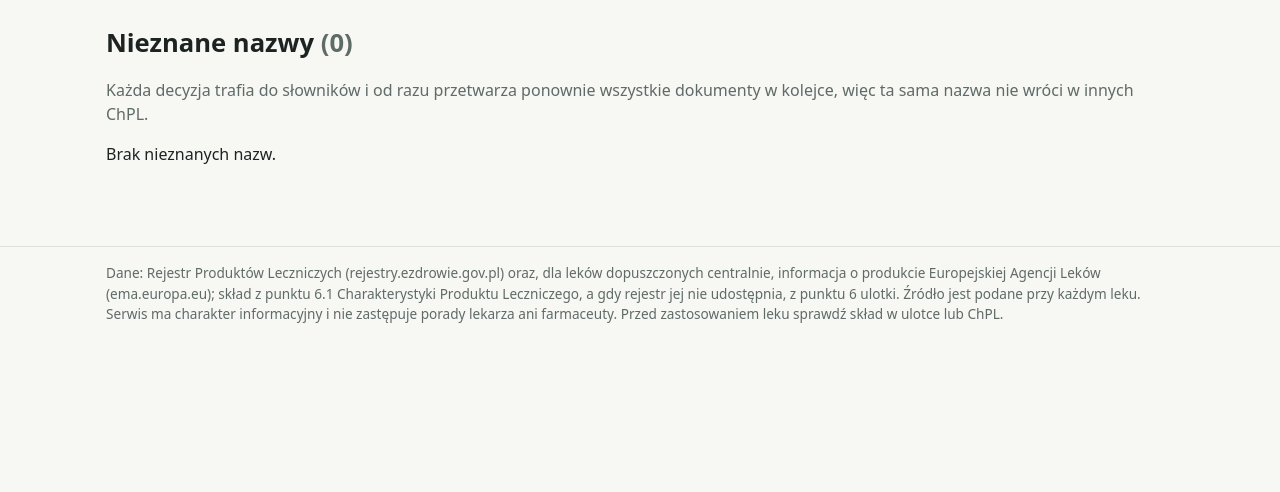
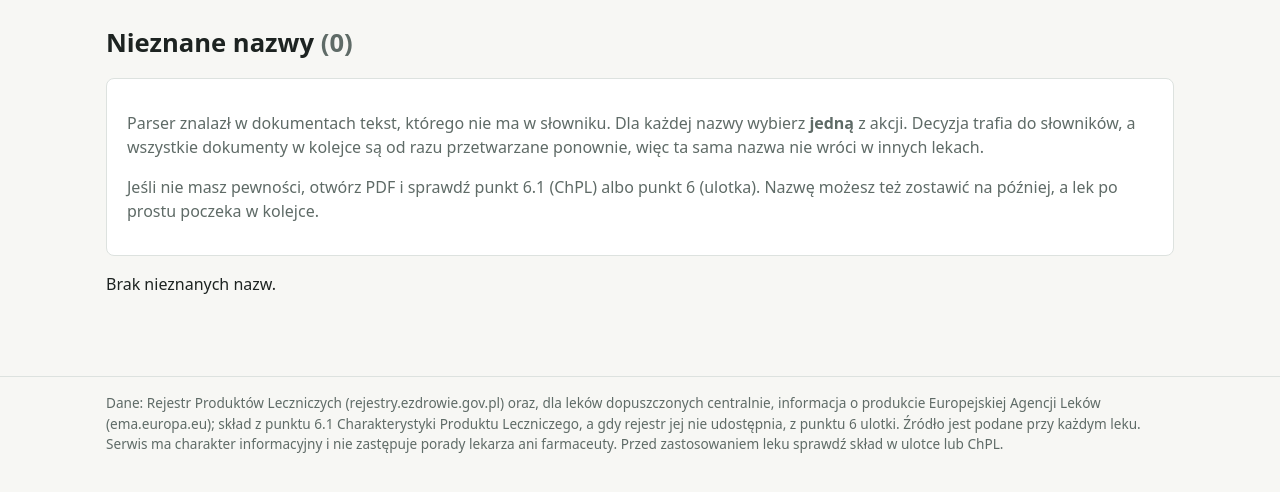
Before and after one commit to filipploch/MedicineComparatorV2, a Flask app: page /admin/nieznane in a window 1280 px wide. Shown: the part 57-549 px from the top of the page. Run offline with Flask 3, Linux system fonts and the light colour scheme; a user stored in the database is signed in; tables that the repository leaves empty hold one stand-in row (values such as "Sample post").

Commit message:
Panel: czytelniejsze rozwiązywanie nieznanych nazw; błędy odczytu PDF poza tą listą
- cztery osobne akcje (synonim, nowa substancja, nagłówek do pomijania, mieszanka) z opisem i przykładem
- przy każdej nazwie: leki, w których występuje, oryginalny tekst, link do wyniku parsera i PDF
- błąd odczytu PDF zapisywany jako szczegół błędu, a nie jako nieznana nazwa

Co-Authored-By: Claude Opus 5.5 <noreply@anthropic.com>
Claude-Session: https://claude.ai/code/session_01UbjLoBaRyf1R47Jjur9Fud

```diff
--- a/app/admin.py
+++ b/app/admin.py
@@ -48,12 +48,40 @@ def suggest(name: str, existing: list[str]) -> str:
 
 
 # --- pulpit, kolejka, dziennik -------------------------------------------------------
+UNKNOWN_REASONS = {"NIEZNANA_SUBSTANCJA", "NIEZNANA_ETYKIETA", "NIEZNANY_NUMER_E"}
+
+
+def _review_docs():
+    """Dokumenty w weryfikacji z nieznanymi nazwami (bez błędów odczytu PDF, które są w kolejce)."""
+    for doc in ChplDocument.query.filter(ChplDocument.parse_status != "OK"):
+        result = doc.parse_result or {}
+        if UNKNOWN_REASONS & set(result.get("powody", [])):
+            yield doc, result
+
+
 def unknown_names() -> Counter:
     """Nieznane nazwy ze wszystkich dokumentów w weryfikacji: nazwa -> liczba dokumentów."""
     counter: Counter = Counter()
-    for doc in ChplDocument.query.filter(ChplDocument.parse_status != "OK"):
-        counter.update(set((doc.parse_result or {}).get("nieznane", [])))
+    for _doc, result in _review_docs():
+        counter.update(set(result.get("nieznane", [])))
     return counter
+
+
+def unknown_context(limit: int = 3) -> dict[str, list[dict]]:
+    """Gdzie występuje każda nieznana nazwa: dokument, leki i oryginalny tekst z dokumentu."""
+    context: dict[str, list[dict]] = {}
+    for doc, result in _review_docs():
+        originals = {}
+        for res in [result] + [c.get("wynik", {}) for c in result.get("czesci", [])]:
+            for ex in res.get("substancje", []):
+                if not ex.get("znana", True):
+                    originals[ex["nazwa"]] = ex.get("oryginal", "")
+        for name in set(result.get("nieznane", [])):
+            places = context.setdefault(name, [])
+            if len(places) < limit:
+                places.append({"doc": doc, "original": originals.get(name, ""),
+                               "products": [p for p in doc.products if p.active][:3]})
+    return context
 
 
 @bp.route("/")
@@ -89,7 +117,8 @@ def unknown():
     names = unknown_names().most_common()
     all_names = [e.name for e in Excipient.query.order_by(Excipient.name)]
     suggestions = {n: suggest(n, all_names) for n, _ in names}
-    return render_template("admin/unknown.html", names=names, excipients=all_names, suggestions=suggestions)
+    return render_template("admin/unknown.html", names=names, excipients=all_names, suggestions=suggestions,
+                           context=unknown_context())
 
 
 @bp.route("/nieznane/rozwiaz", methods=["POST"])
--- a/app/chpl_parser.py
+++ b/app/chpl_parser.py
@@ -159,7 +159,8 @@ class Result:
     substancje: list[Excipient] = field(default_factory=list)
     brak_substancji: bool = False      # ChPL deklaruje "Nie zawiera"
     dawki_z_naglowkow: list[str] = field(default_factory=list)
-    nieznane: list[str] = field(default_factory=list)
+    nieznane: list[str] = field(default_factory=list)   # nazwy do decyzji redaktora (substancje, etykiety, numery E)
+    blad: str = ""                                       # techniczny opis błędu odczytu pliku
     eu: list[str] = field(default_factory=list)          # numery pozwoleń EU z punktu 8 (leki centralne)
     # Dokument z kilkoma charakterystykami (np. informacja o produkcie EMA dla kilku mocy):
     # [{"nazwa": linia z punktu 1, "eu": [...], "surowy_6_1": "...", "wynik": {...}}]
@@ -615,7 +616,7 @@ def parse_pdf(pdf: bytes | Path, tables: Tables, kind: str = "chpl") -> tuple[Re
     except Exception as exc:  # uszkodzony lub zaszyfrowany plik
         r = Result()
         r.flag(PDF_ERROR)
-        r.nieznane.append(exc.__class__.__name__)
+        r.blad = f"{exc.__class__.__name__}: {exc}"[:300]   # nie trafia na listę nieznanych nazw
         return r, ""
     return (parse_leaflet(text, tables) if kind == "ulotka" else parse_text(text, tables)), text
 
--- a/app/static/style.css
+++ b/app/static/style.css
@@ -72,3 +72,15 @@ form.finder .combo input { width: 100%; font-size: 1.05rem; }
 .scanner[hidden] { display: none; }
 .scanner-box { background: var(--surface); border-radius: 10px; padding: 1rem; width: min(32rem, 100%); text-align: center; }
 .scanner-box video { width: 100%; border-radius: 6px; background: #000; aspect-ratio: 4 / 3; object-fit: cover; }
+
+/* panel: decyzje dla nieznanych nazw */
+h2.unknown-name { margin-top: 0; }
+ul.where { padding-left: 1.1rem; margin: .25rem 0 .75rem; font-size: .9rem; }
+.choices { display: grid; grid-template-columns: repeat(auto-fit, minmax(15rem, 1fr)); gap: .6rem; }
+.choices .hint-box { grid-column: 1 / -1; margin: 0; padding: .4rem .7rem; background: var(--accent-soft); border-radius: 6px; }
+.choice { border: 1px solid var(--line); border-radius: 6px; padding: .6rem .7rem; display: flex; flex-direction: column; gap: .4rem; }
+.choice label, .choice p { display: flex; flex-direction: column; gap: .25rem; margin: 0; }
+.choice .muted { font-size: .85rem; }
+.choice button { align-self: flex-start; }
+details.choice[open] { grid-column: 1 / -1; }
+details.choice textarea { min-height: 5rem; }
--- a/app/templates/admin/_resolve.html
+++ b/app/templates/admin/_resolve.html
@@ -1,22 +1,45 @@
 {% from "_macros.html" import csrf %}
-{# Formularz rozwiązania nieznanej nazwy; zmienne: name, suggestion, excipients #}
+{# Decyzja redaktora dla nieznanej nazwy: cztery osobne akcje, każda z jednym polem. #}
 {% macro resolve_form(name, suggestion, excipients) %}
-<form method="post" action="{{ url_for('admin.resolve') }}" class="resolve">
-  {{ csrf() }}
-  <input type="hidden" name="name" value="{{ name }}">
-  <select name="action" aria-label="Działanie">
-    <option value="synonym" {% if suggestion %}selected{% endif %}>synonim substancji →</option>
-    <option value="substance" {% if not suggestion %}selected{% endif %}>nowa substancja o nazwie →</option>
-    <option value="label" {% if name.endswith(':') %}selected{% endif %}>etykieta do pomijania</option>
-    <option value="premix">mieszanka o składzie →</option>
-  </select>
-  <input type="text" name="target" list="excipients" value="{{ suggestion }}" placeholder="substancja (dla synonimu)">
-  <input type="text" name="canonical" value="{{ name.rstrip(':') }}" placeholder="nazwa (dla nowej)">
-  <details><summary>składniki mieszanki</summary>
-    <textarea name="components" placeholder="jeden składnik w linii; puste = pomiń mieszankę"></textarea>
+{% set is_label = name.endswith(':') %}
+<div class="choices">
+  {% if suggestion %}<p class="hint-box">Podpowiedź: to może być <strong>{{ suggestion }}</strong>. Sprawdź i zapisz jako synonim.</p>
+  {% elif is_label %}<p class="hint-box">Podpowiedź: nazwa kończy się dwukropkiem, więc to prawdopodobnie nagłówek części leku.</p>{% endif %}
+
+  <form method="post" action="{{ url_for('admin.resolve') }}" class="choice">
+    {{ csrf() }}<input type="hidden" name="name" value="{{ name }}"><input type="hidden" name="action" value="synonym">
+    <label><b>Inna nazwa substancji, która jest już w słowniku</b>
+      <span class="muted">np. „tlenek żelaza czerwony” = „żelaza tlenek czerwony”</span>
+      <input type="text" name="target" list="excipients" value="{{ suggestion }}" placeholder="zacznij pisać nazwę ze słownika" required></label>
+    <button>Zapisz jako synonim</button>
+  </form>
+
+  <form method="post" action="{{ url_for('admin.resolve') }}" class="choice">
+    {{ csrf() }}<input type="hidden" name="name" value="{{ name }}"><input type="hidden" name="action" value="substance">
+    <label><b>Nowa substancja</b>
+      <span class="muted">dodaj do słownika; możesz poprawić nazwę, a oryginalny zapis zostanie jej synonimem</span>
+      <input type="text" name="canonical" value="{{ name.rstrip(':') }}" required></label>
+    <button>Dodaj substancję</button>
+  </form>
+
+  <form method="post" action="{{ url_for('admin.resolve') }}" class="choice">
+    {{ csrf() }}<input type="hidden" name="name" value="{{ name }}"><input type="hidden" name="action" value="label">
+    <p><b>To nie substancja, tylko nagłówek części leku</b>
+      <span class="muted">np. „Rdzeń tabletki”, „Otoczka:”, „Skład tuszu:”; parser będzie go pomijał</span></p>
+    <button class="secondary">Pomijaj ten tekst</button>
+  </form>
+
+  <details class="choice">
+    <summary><b>Mieszanka o nazwie handlowej</b> <span class="muted">np. „Opadry II 85F18422”, „tusz Opacode …”</span></summary>
+    <form method="post" action="{{ url_for('admin.resolve') }}">
+      {{ csrf() }}<input type="hidden" name="name" value="{{ name }}"><input type="hidden" name="action" value="premix">
+      <label class="muted">Składniki mieszanki, jeden w linii. Zostaw puste, jeśli dokument wymienia jej skład osobno
+        i samą nazwę mieszanki trzeba tylko pominąć.
+        <textarea name="components" rows="4"></textarea></label>
+      <button class="secondary">Zapisz mieszankę</button>
+    </form>
   </details>
-  <button>Zapisz</button>
-</form>
+</div>
 {% endmacro %}
 
 {% macro excipient_datalist(excipients) %}
--- a/app/templates/admin/document.html
+++ b/app/templates/admin/document.html
@@ -8,6 +8,7 @@
   · {{ (doc.size or 0) // 1024 }} kB</p>
 {% for r in result.powody %}<span class="badge weryfikacja">{{ r|reason }}</span> {% endfor %}
 {% if result.status == 'OK' %}<span class="badge ok">bez zastrzeżeń</span>{% endif %}
+{% if result.blad %}<p class="muted">Szczegóły błędu odczytu: {{ result.blad }}. Otwórz PDF i wpisz skład ręcznie przy leku.</p>{% endif %}
 
 <h2>Leki korzystające z tego ChPL</h2>
 <ul>{% for p in doc.products %}
--- a/app/templates/admin/unknown.html
+++ b/app/templates/admin/unknown.html
@@ -3,12 +3,27 @@
 {% block title %}Nieznane nazwy{% endblock %}
 {% block content %}
 <h1>Nieznane nazwy <span class="muted">({{ names|length }})</span></h1>
-<p class="muted">Każda decyzja trafia do słowników i od razu przetwarza ponownie wszystkie dokumenty w kolejce,
-  więc ta sama nazwa nie wróci w innych ChPL.</p>
+<div class="card muted">
+  <p>Parser znalazł w dokumentach tekst, którego nie ma w słowniku. Dla każdej nazwy wybierz <b>jedną</b> z akcji.
+    Decyzja trafia do słowników, a wszystkie dokumenty w kolejce są od razu przetwarzane ponownie,
+    więc ta sama nazwa nie wróci w innych lekach.</p>
+  <p>Jeśli nie masz pewności, otwórz PDF i sprawdź punkt 6.1 (ChPL) albo punkt 6 (ulotka).
+    Nazwę możesz też zostawić na później, a lek po prostu poczeka w kolejce.</p>
+</div>
 {{ excipient_datalist(excipients) }}
 {% for name, n in names %}
   <div class="card">
-    <p><strong>{{ name }}</strong> <span class="muted">· {{ n }} dok.</span></p>
+    <h2 class="unknown-name">{{ name }} <span class="muted">· w {{ n }} {{ 'dokumencie' if n == 1 else 'dokumentach' }}</span></h2>
+    {% if context.get(name) %}
+      <ul class="where muted">
+      {% for place in context[name] %}
+        <li>{% for p in place.products %}<a href="{{ url_for('admin.product', product_id=p.id) }}">{{ p.name }} {{ p.power or '' }}</a>{% if not loop.last %}, {% endif %}{% endfor %}
+          · <a href="{{ url_for('admin.document', doc_id=place.doc.id) }}">wynik parsera</a>
+          · <a href="{{ place.doc.source_url }}" rel="noopener">PDF</a>
+          {% if place.original and place.original|lower != name %}<br>tekst w dokumencie: „{{ place.original }}”{% endif %}</li>
+      {% endfor %}
+      </ul>
+    {% endif %}
     {{ resolve_form(name, suggestions[name], excipients) }}
   </div>
 {% else %}
```
Also changed, not shown: tests/test_app.py (+24 -0 lines).
